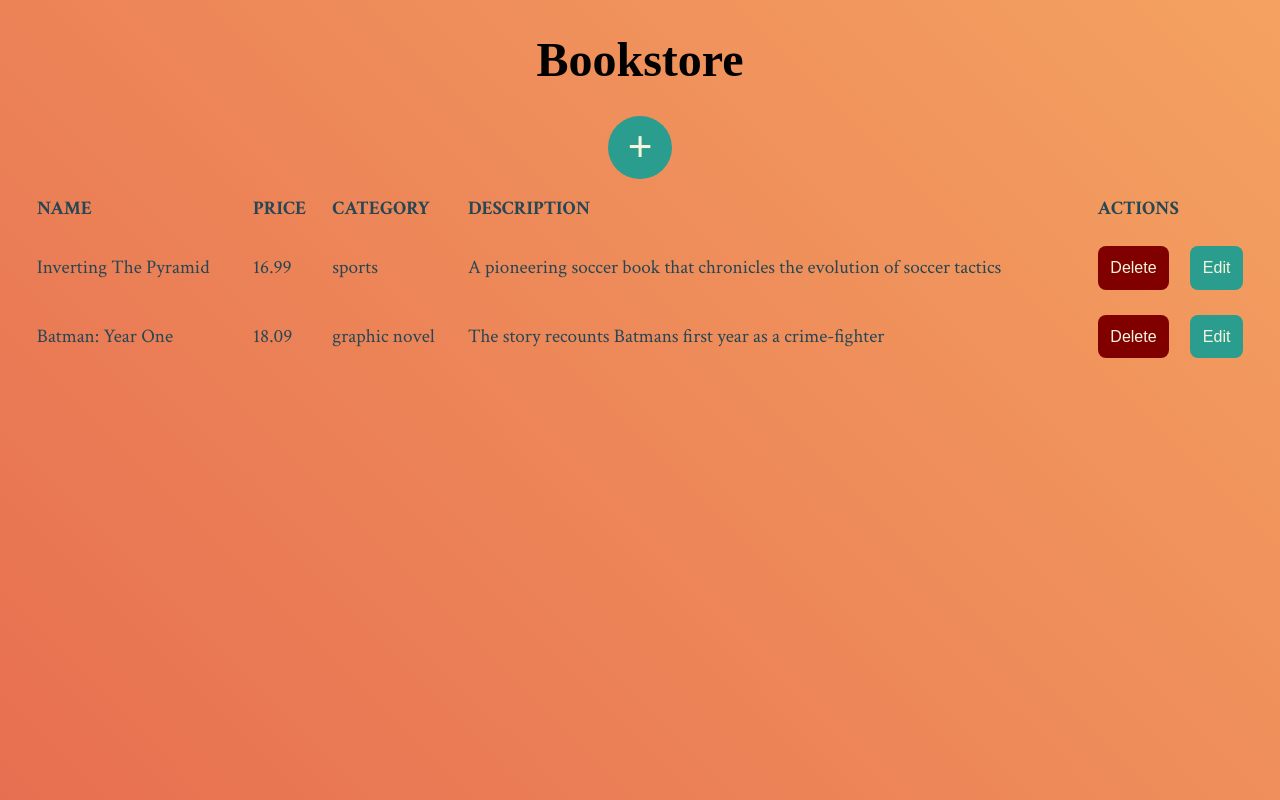
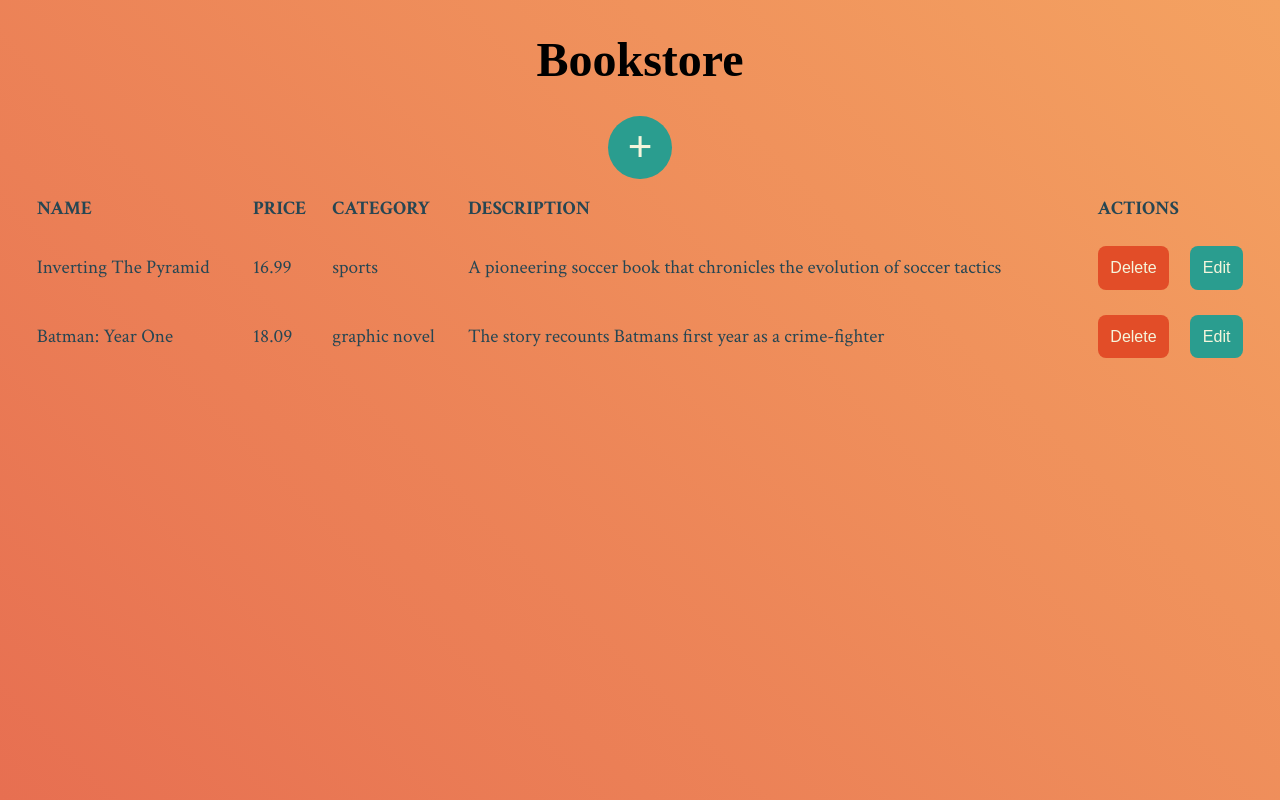
Before and after one commit to ngunner15/redux-bookstore, a React (Create React App) app: page / in a window 1280 px wide. Built offline with nearby package versions, Linux system fonts and the light colour scheme; a web font is replaced by a local one.

Commit message:
Update btn-delete color

```diff
--- a/src/styles/App.css
+++ b/src/styles/App.css
@@ -47,7 +47,7 @@
 }
 
 .btn-delete {
-  background: maroon;
+  background: #E24D28;
   color: beige;
   padding: 0.8em;
   border-radius: 8px;
```
